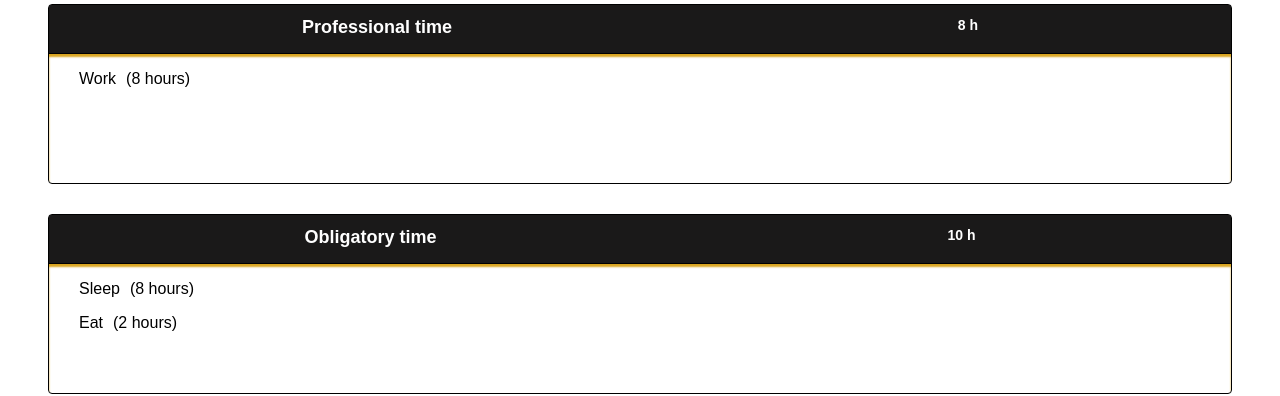
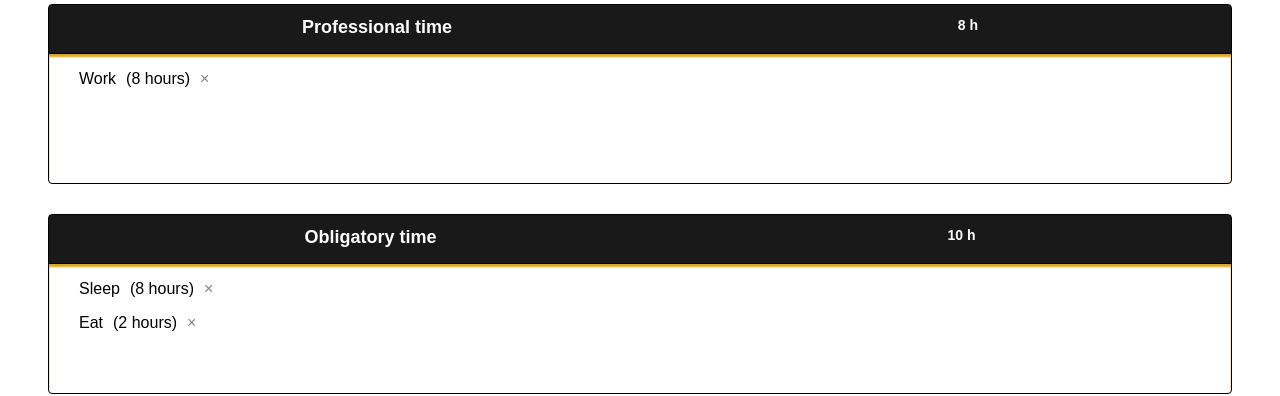
Before and after one commit to Antuofermo/takeyourtime, a React (Create React App) app: page / in a window 1280 px wide. Shown: the part 288-684 px from the top of the page. Built offline with nearby package versions, Linux system fonts and the light colour scheme; no server answers.

Commit message:
Add premices delete feature

```diff
--- a/src/App.js
+++ b/src/App.js
@@ -5,7 +5,7 @@ import styled from 'styled-components/macro'
 import TimeRemaining from './components/TimeRemaining'
 import Modal from 'react-modal'
 import logo from './components/img/logo.png'
-import { cardsRef } from './firebase'
+// import { cardsRef } from './firebase'
 
 Modal.setAppElement(document.getElementById('root'))
 
@@ -41,7 +41,12 @@ function App() {
         </OpenModal>
 
         <TimeRemaining activities={activities} />
-        <Cards activities={activities} categories={categories} />
+        <Cards
+          activities={activities}
+          categories={categories}
+          setActivities={setActivities}
+          onClick={deleteActivity}
+        />
       </ScrollContainer>
 
       <Footer></Footer>
@@ -51,7 +56,7 @@ function App() {
         onRequestClose={closeModal}
         style={customStyles}
       >
-        <CloseModal onClick={closeModal}>x</CloseModal>
+        <CloseModal onClick={closeModal}>&times;</CloseModal>
         <Form categories={categories} onSubmit={addActivity} />
       </Modal>
     </AppGrid>
@@ -70,6 +75,10 @@ function App() {
   }
 }
 
+function deleteActivity(activity, activities, setActivities) {
+  const index = activities.indexOf(activity)
+  setActivities([...activities.slice(0, index), ...activities.slice(index + 1)])
+}
 const AppGrid = styled.section`
   display: grid;
   grid-template-rows: 48px auto 48px;
@@ -144,7 +153,7 @@ const customStyles = {
   },
 }
 
-const AddStyled = styled.button`
+const AddStyled = styled.div`
   border: 3px solid black;
   background-color: #fff;
   font-size: 16px;
--- a/src/components/Card/Activity.js
+++ b/src/components/Card/Activity.js
@@ -1,7 +1,7 @@
 import React from 'react'
 import styled from 'styled-components/macro'
 
-export default function Activity({ activity }) {
+export default function Activity({ activity, onClick }) {
   return (
     <ListStyled>
       <NameStyled>
@@ -15,6 +15,7 @@ export default function Activity({ activity }) {
             : ' hours'}
           )
         </SpanStyled>
+        <BtnDelete onClick={() => onClick(activity)}>&times;</BtnDelete>
       </NameStyled>
     </ListStyled>
   )
@@ -34,3 +35,13 @@ const NameStyled = styled.li`
 const SpanStyled = styled.span`
   padding-left: 10px;
 `
+
+const BtnDelete = styled.span`
+  padding-left: 10px;
+  color: grey;
+  cursor: pointer;
+
+  :hover {
+    color: black;
+  }
+`
```
